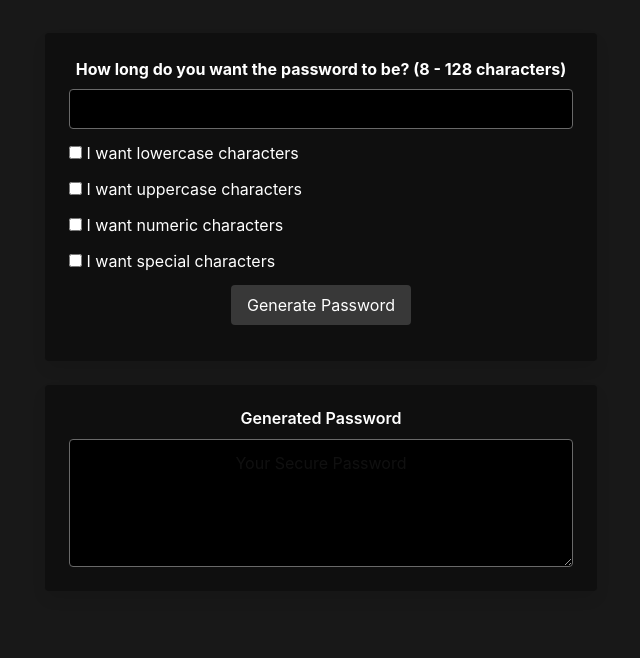
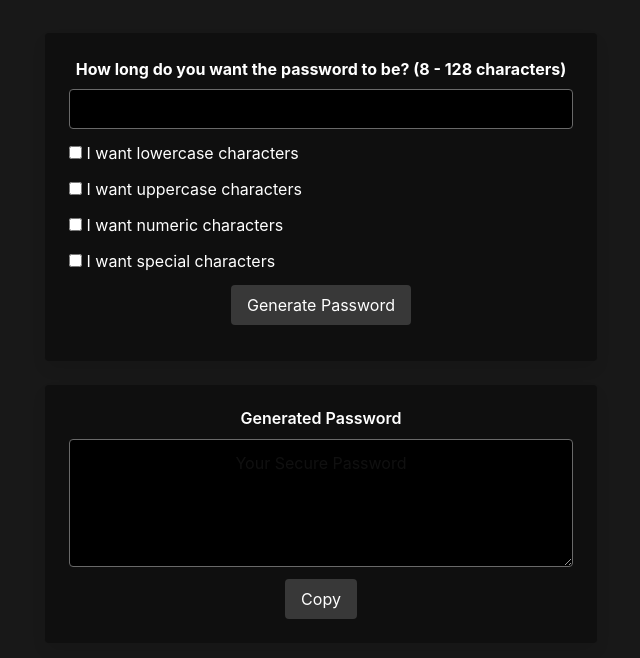
Before and after one commit to ManoLo2ManoLo/Password-Generator, a plain HTML site: page index.html in a window 1280 px wide. Shown: the part 78-736 px from the top of the page, without its empty margins (319-959 px from the left). Drawn offline with nearby package versions, Linux system fonts and the light colour scheme.

Commit message:
user can copy password now

```diff
--- a/assets/js/script.js
+++ b/assets/js/script.js
@@ -48,4 +48,17 @@ function passwordGenerator() {
   }
 }
 
+function copyText() {
+  let copyLength = passwordEl.value
+
+  if (copyLength.length > 1) {
+    passwordEl.select();
+    passwordEl.setSelectionRange(0, 99999); /* For mobile devices */
+
+    navigator.clipboard.writeText(passwordEl.value);
+
+    window.alert('Copied');
+  }
+}
+
 submitBtn.addEventListener('click', passwordGenerator);
--- a/index.html
+++ b/index.html
@@ -76,6 +76,10 @@
                             class="textarea text-center black"
                         ></textarea>
                     </div>
+
+                    <div class="field">
+                        <button class="button btn" onclick="copyText()">Copy</button>
+                    </div>
                 </div>
             </div>
         </div>
```
Also changed, not shown: 2 other files.
